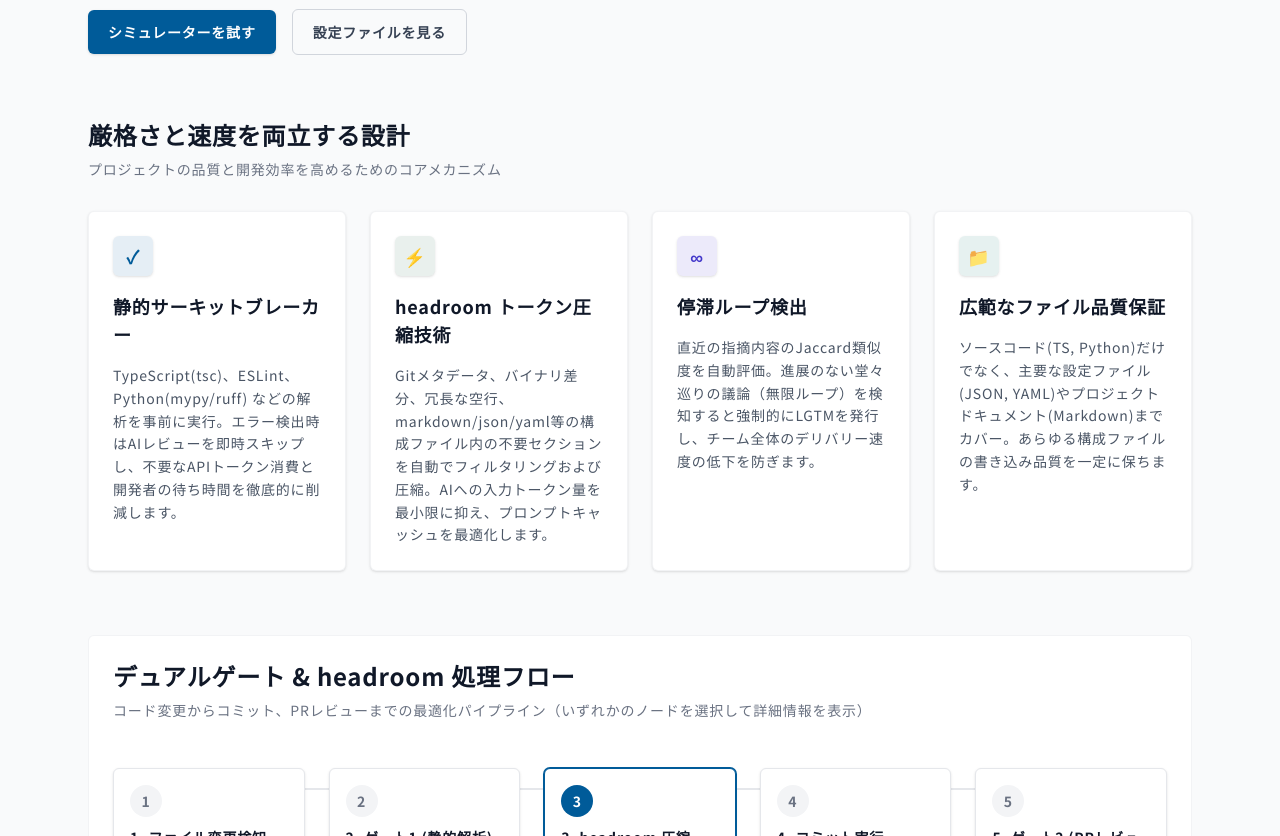
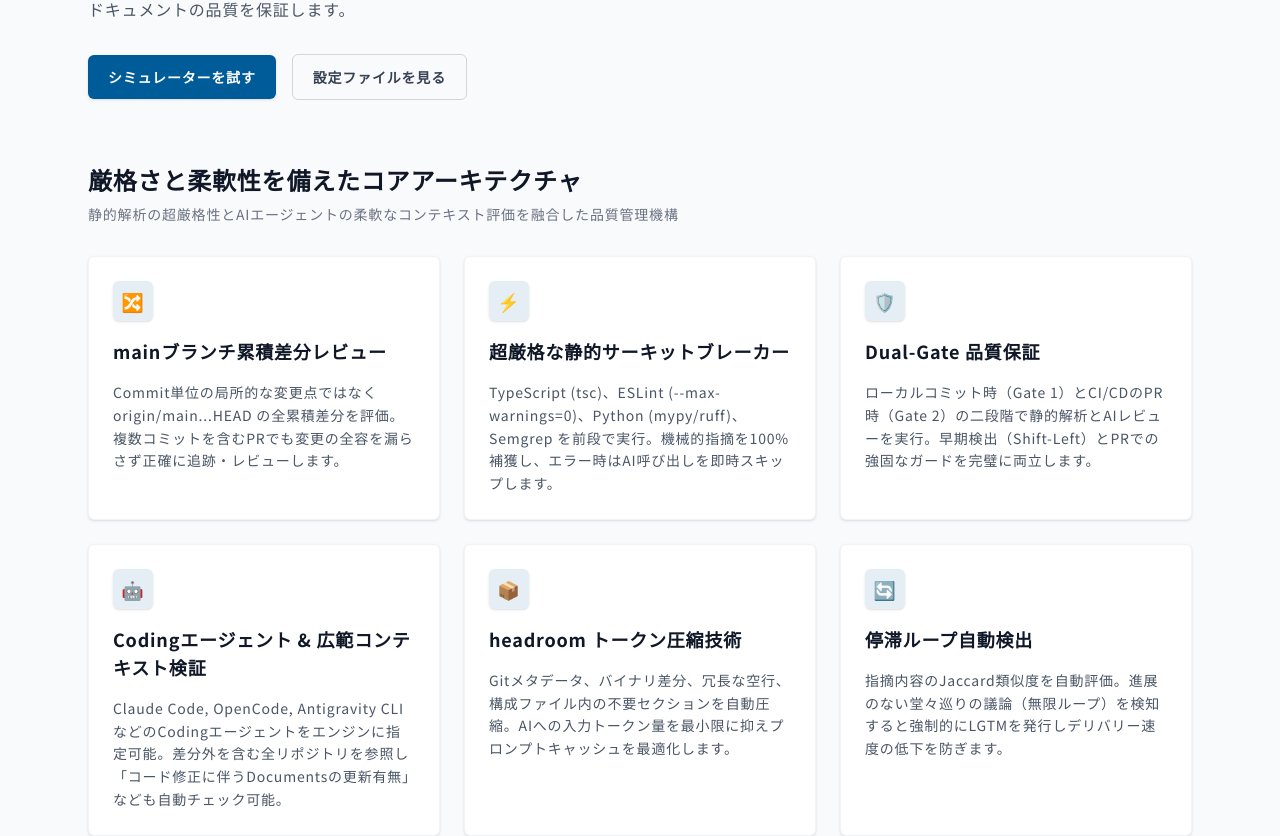
Before and after one commit to AME-Team/AME-AI-Review-System, a React (Vite) app in the folder landing-page/: page / in a window 1280 px wide. Shown: the part 404-1240 px from the top of the page. Built offline with nearby package versions, Linux system fonts and the light colour scheme; no server answers.

Commit message:
docs: add system feature highlights to docs and landing page (fixes #5)

```diff
--- a/landing-page/src/App.tsx
+++ b/landing-page/src/App.tsx
@@ -31,14 +31,18 @@ interface TranslationResource {
   viewConfigBtn: string;
   secFeaturesTitle: string;
   secFeaturesDesc: string;
+  featureDiffTitle: string;
+  featureDiffDesc: string;
   featureCbTitle: string;
   featureCbDesc: string;
+  featureGateTitle: string;
+  featureGateDesc: string;
+  featureAgentTitle: string;
+  featureAgentDesc: string;
   featureCompressTitle: string;
   featureCompressDesc: string;
   featureLoopTitle: string;
   featureLoopDesc: string;
-  featureScopeTitle: string;
-  featureScopeDesc: string;
   demoTitle: string;
   demoDesc: string;
   demoCheckbox: string;
@@ -91,26 +95,33 @@ const translations: Record<Locale, TranslationResource> = {
     githubRepo: "GitHub リポジトリ",
     badgeVersion: "v2.0.0 厳格監視ゲート",
     heroTitle1: "デュアルゲートAIコードレビュー",
-    heroTitleAccent: "厳格なマルチ言語品質",
-    heroTitle2: "を保証する自動レビュー",
+    heroTitleAccent: "超厳格な静的解析とAIエージェント",
+    heroTitle2: "が品質を徹底保証",
     heroDesc:
-      "開発者のローカル環境におけるコミット前の検証（ゲート1）と、プルリクエスト時の自動レビュー（ゲート2）を組み合わせた品質管理システム。TypeScript、Python、および主要なテキストファイル（Markdown、JSON、YAMLなど）の品質を静的解析とAIで保証し、レビューコストを大幅に削減します。",
+      "開発者のローカル環境（Gate 1）とプルリクエスト（Gate 2）の二重ゲート構造。mainブランチとの全累積差分評価、超厳格な静的解析サーキットブレーカー、およびClaude Code / OpenCode / Antigravityなどの各種Codingエージェント連携により、コードとドキュメントの品質を保証します。",
     tryDemoBtn: "シミュレーターを試す",
     viewConfigBtn: "設定ファイルを見る",
-    secFeaturesTitle: "厳格さと速度を両立する設計",
-    secFeaturesDesc: "プロジェクトの品質と開発効率を高めるためのコアメカニズム",
-    featureCbTitle: "静的サーキットブレーカー",
+    secFeaturesTitle: "厳格さと柔軟性を備えたコアアーキテクチャ",
+    secFeaturesDesc:
+      "静的解析の超厳格性とAIエージェントの柔軟なコンテキスト評価を融合した品質管理機構",
+    featureDiffTitle: "mainブランチ累積差分レビュー",
+    featureDiffDesc:
+      "Commit単位の局所的な変更点ではなく origin/main...HEAD の全累積差分を評価。複数コミットを含むPRでも変更の全容を漏らさず正確に追跡・レビューします。",
+    featureCbTitle: "超厳格な静的サーキットブレーカー",
     featureCbDesc:
-      "TypeScript(tsc)、ESLint、Python(mypy/ruff) などの解析を事前に実行。エラー検出時はAIレビューを即時スキップし、不要なAPIトークン消費と開発者の待ち時間を徹底的に削減します。",
+      "TypeScript (tsc)、ESLint (--max-warnings=0)、Python (mypy/ruff)、Semgrep を前段で実行。機械的指摘を100%補獲し、エラー時はAI呼び出しを即時スキップします。",
+    featureGateTitle: "Dual-Gate 品質保証",
+    featureGateDesc:
+      "ローカルコミット時（Gate 1）とCI/CDのPR時（Gate 2）の二段階で静的解析とAIレビューを実行。早期検出（Shift-Left）とPRでの強固なガードを完璧に両立します。",
+    featureAgentTitle: "Codingエージェント & 広範コンテキスト検証",
+    featureAgentDesc:
+      "Claude Code, OpenCode, Antigravity CLIなどのCodingエージェントをエンジンに指定可能。差分外を含む全リポジトリを参照し「コード修正に伴うDocumentsの更新有無」なども自動チェック可能。",
     featureCompressTitle: "headroom トークン圧縮技術",
     featureCompressDesc:
-      "Gitメタデータ、バイナリ差分、冗長な空行、markdown/json/yaml等の構成ファイル内の不要セクションを自動でフィルタリングおよび圧縮。AIへの入力トークン量を最小限に抑え、プロンプトキャッシュを最適化します。",
-    featureLoopTitle: "停滞ループ検出",
+      "Gitメタデータ、バイナリ差分、冗長な空行、構成ファイル内の不要セクションを自動圧縮。AIへの入力トークン量を最小限に抑えプロンプトキャッシュを最適化します。",
+    featureLoopTitle: "停滞ループ自動検出",
     featureLoopDesc:
-      "直近の指摘内容のJaccard類似度を自動評価。進展のない堂々巡りの議論（無限ループ）を検知すると強制的にLGTMを発行し、チーム全体のデリバリー速度の低下を防ぎます。",
-    featureScopeTitle: "広範なファイル品質保証",
-    featureScopeDesc:
-      "ソースコード(TS, Python)だけでなく、主要な設定ファイル(JSON, YAML)やプロジェクトドキュメント(Markdown)までカバー。あらゆる構成ファイルの書き込み品質を一定に保ちます。",
+      "指摘内容のJaccard類似度を自動評価。進展のない堂々巡りの議論（無限ループ）を検知すると強制的にLGTMを発行しデリバリー速度の低下を防ぎます。",
     demoTitle: "ローカル検証の体験",
     demoDesc:
       "コミット時におけるローカル検証（ゲート1）が、どのようにコードや設定の欠陥を検知してコミットをブロックするかをシミュレートできます。以下のチェックを切り替えて、シミュレーションを実行してください。",
@@ -165,26 +176,33 @@ const translations: Record<Locale, TranslationResource> = {
     githubRepo: "GitHub Repo",
     badgeVersion: "v2.0.0 Strict Monitoring Gate",
     heroTitle1: "Dual-Gate AI Code Review",
-    heroTitleAccent: "Strict Multi-Language Quality",
-    heroTitle2: "Guaranteed by Automated Reviews",
+    heroTitleAccent: "Ultra-Strict Static Checks & AI Agents",
+    heroTitle2: "Guarantee Complete Quality",
     heroDesc:
-      "A quality management system combining pre-commit verification in the developer's local environment (Gate 1) and automated review during pull requests (Gate 2). It guarantees the quality of TypeScript, Python, and major text files (Markdown, JSON, YAML, etc.) using static analysis and AI, significantly reducing review costs.",
+      "A dual-gate quality control architecture combining local pre-commit (Gate 1) and pull request reviews (Gate 2). Evaluates cumulative main branch diffs, ultra-strict static circuit breakers, and integrates Coding agents like Claude Code, OpenCode, and Antigravity for code and document assurance.",
     tryDemoBtn: "Try Simulator",
     viewConfigBtn: "View Config Files",
-    secFeaturesTitle: "Designed for Both Rigidity and Speed",
-    secFeaturesDesc: "Core mechanisms for elevating project quality and development efficiency",
-    featureCbTitle: "Static Circuit Breaker",
+    secFeaturesTitle: "Core Architecture Designed for Rigidity & Flexibility",
+    secFeaturesDesc:
+      "A quality management system combining ultra-strict static analysis with flexible AI agent context evaluations",
+    featureDiffTitle: "Main Branch Cumulative Diff Review",
+    featureDiffDesc:
+      "Evaluates cumulative diffs (origin/main...HEAD) instead of per-commit fragments, capturing the full scope of multi-commit PRs accurately.",
+    featureCbTitle: "Ultra-Strict Static Circuit Breaker",
     featureCbDesc:
-      "Executes static analysis (tsc, ESLint, mypy, ruff) beforehand. Skips AI review immediately if errors are detected, minimizing API token consumption and developer wait time.",
+      "Executes tsc, ESLint (--max-warnings=0), mypy/ruff, and Semgrep upfront. Catches 100% of static issues early and skips AI calls when errors occur.",
+    featureGateTitle: "Dual-Gate Quality Assurance",
+    featureGateDesc:
+      "Combines local pre-commit verification (Gate 1) with CI pull request reviews (Gate 2), ensuring local Shift-Left and solid CI gating.",
+    featureAgentTitle: "Coding Agent & Full Context Analysis",
+    featureAgentDesc:
+      "Supports Claude Code, OpenCode, and Antigravity CLI. Refers to full repository context to automatically check if documentation updates match code changes.",
     featureCompressTitle: "headroom Token Compression",
     featureCompressDesc:
-      "Automatically filters and compresses Git metadata, binary diffs, redundant empty lines, and unnecessary sections in configuration files (JSON, YAML, Markdown), maximizing Claude's prompt caching efficiency.",
+      "Automatically filters Git metadata and redundant lines, compressing LLM input tokens and maximizing prompt caching efficiency.",
     featureLoopTitle: "Stagnation Loop Detection",
     featureLoopDesc:
-      "Automatically evaluates the Jaccard similarity of the last review comments. Emits a forced LGTM when progress-less circular discussions (infinite loops) are detected, ensuring team velocity.",
-    featureScopeTitle: "Broad File Quality Assurance",
-    featureScopeDesc:
-      "Guarantees quality not only for source code (TS, Python) but also for major configuration files (JSON, YAML) and documentation (Markdown). Keeps standard formatting consistent.",
+      "Evaluates comment Jaccard similarity to catch circular discussions, issuing forced LGTMs to maintain team velocity.",
     demoTitle: "Experience Local Verification",
     demoDesc:
       "Simulate how Gate 1 (pre-commit hook) catches flaws in code or configurations and blocks commits. Toggle the option below and start the verification.",
@@ -833,10 +851,21 @@ if ts_files:
             </h2>
             <p className="text-sm text-gray-500 dark:text-gray-400">{t.secFeaturesDesc}</p>
           </div>
-          <div className="grid grid-cols-1 md:grid-cols-4 gap-6">
+          <div className="grid grid-cols-1 md:grid-cols-3 gap-6">
             <div className="bg-white dark:bg-gray-850 p-6 rounded-md shadow-sm border border-gray-200/50 dark:border-gray-800 flex flex-col gap-4 items-start text-left">
               <div className="w-10 h-10 rounded-md bg-primary/10 text-primary flex items-center justify-center font-bold text-lg shadow-sm">
-                ✓
+                🔀
+              </div>
+              <h3 className="text-lg font-semibold text-gray-900 dark:text-white">
+                {t.featureDiffTitle}
+              </h3>
+              <p className="text-sm text-gray-600 dark:text-gray-400 leading-relaxed">
+                {t.featureDiffDesc}
+              </p>
+            </div>
+            <div className="bg-white dark:bg-gray-850 p-6 rounded-md shadow-sm border border-gray-200/50 dark:border-gray-800 flex flex-col gap-4 items-start text-left">
+              <div className="w-10 h-10 rounded-md bg-primary/10 text-primary flex items-center justify-center font-bold text-lg shadow-sm">
+                ⚡
               </div>
               <h3 className="text-lg font-semibold text-gray-900 dark:text-white">
                 {t.featureCbTitle}
@@ -846,8 +875,30 @@ if ts_files:
               </p>
             </div>
             <div className="bg-white dark:bg-gray-850 p-6 rounded-md shadow-sm border border-gray-200/50 dark:border-gray-800 flex flex-col gap-4 items-start text-left">
-              <div className="w-10 h-10 rounded-md bg-stable-green/10 text-stable-green flex items-center justify-center font-bold text-lg shadow-sm">
-                ⚡
+              <div className="w-10 h-10 rounded-md bg-primary/10 text-primary flex items-center justify-center font-bold text-lg shadow-sm">
+                🛡️
+              </div>
+              <h3 className="text-lg font-semibold text-gray-900 dark:text-white">
+                {t.featureGateTitle}
+              </h3>
+              <p className="text-sm text-gray-600 dark:text-gray-400 leading-relaxed">
+                {t.featureGateDesc}
+              </p>
+            </div>
+            <div className="bg-white dark:bg-gray-850 p-6 rounded-md shadow-sm border border-gray-200/50 dark:border-gray-800 flex flex-col gap-4 items-start text-left">
+              <div className="w-10 h-10 rounded-md bg-primary/10 text-primary flex items-center justify-center font-bold text-lg shadow-sm">
+                🤖
+              </div>
+              <h3 className="text-lg font-semibold text-gray-900 dark:text-white">
+                {t.featureAgentTitle}
+              </h3>
+              <p className="text-sm text-gray-600 dark:text-gray-400 leading-relaxed">
+                {t.featureAgentDesc}
+              </p>
+            </div>
+            <div className="bg-white dark:bg-gray-850 p-6 rounded-md shadow-sm border border-gray-200/50 dark:border-gray-800 flex flex-col gap-4 items-start text-left">
+              <div className="w-10 h-10 rounded-md bg-primary/10 text-primary flex items-center justify-center font-bold text-lg shadow-sm">
+                📦
               </div>
               <h3 className="text-lg font-semibold text-gray-900 dark:text-white">
                 {t.featureCompressTitle}
@@ -857,25 +908,14 @@ if ts_files:
               </p>
             </div>
             <div className="bg-white dark:bg-gray-850 p-6 rounded-md shadow-sm border border-gray-200/50 dark:border-gray-800 flex flex-col gap-4 items-start text-left">
-              <div className="w-10 h-10 rounded-md bg-indigo-sophisticated/10 text-indigo-sophisticated flex items-center justify-center font-bold text-lg shadow-sm">
-                ∞
+              <div className="w-10 h-10 rounded-md bg-primary/10 text-primary flex items-center justify-center font-bold text-lg shadow-sm">
+                🔄
               </div>
               <h3 className="text-lg font-semibold text-gray-900 dark:text-white">
                 {t.featureLoopTitle}
               </h3>
               <p className="text-sm text-gray-600 dark:text-gray-400 leading-relaxed">
                 {t.featureLoopDesc}
-              </p>
-            </div>
-            <div className="bg-white dark:bg-gray-850 p-6 rounded-md shadow-sm border border-gray-200/50 dark:border-gray-800 flex flex-col gap-4 items-start text-left">
-              <div className="w-10 h-10 rounded-md bg-teal-clarity/10 text-teal-clarity flex items-center justify-center font-bold text-lg shadow-sm">
-                📁
-              </div>
-              <h3 className="text-lg font-semibold text-gray-900 dark:text-white">
-                {t.featureScopeTitle}
-              </h3>
-              <p className="text-sm text-gray-600 dark:text-gray-400 leading-relaxed">
-                {t.featureScopeDesc}
               </p>
             </div>
           </div>
```
Also changed, not shown: 3 other files (tests, documents, lock files or other folders).
